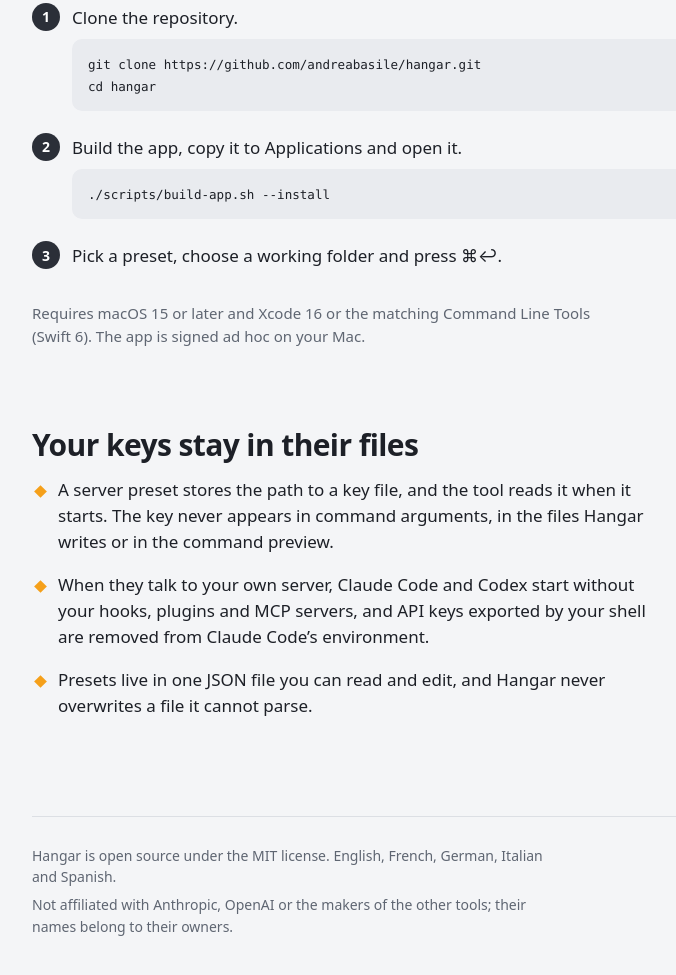
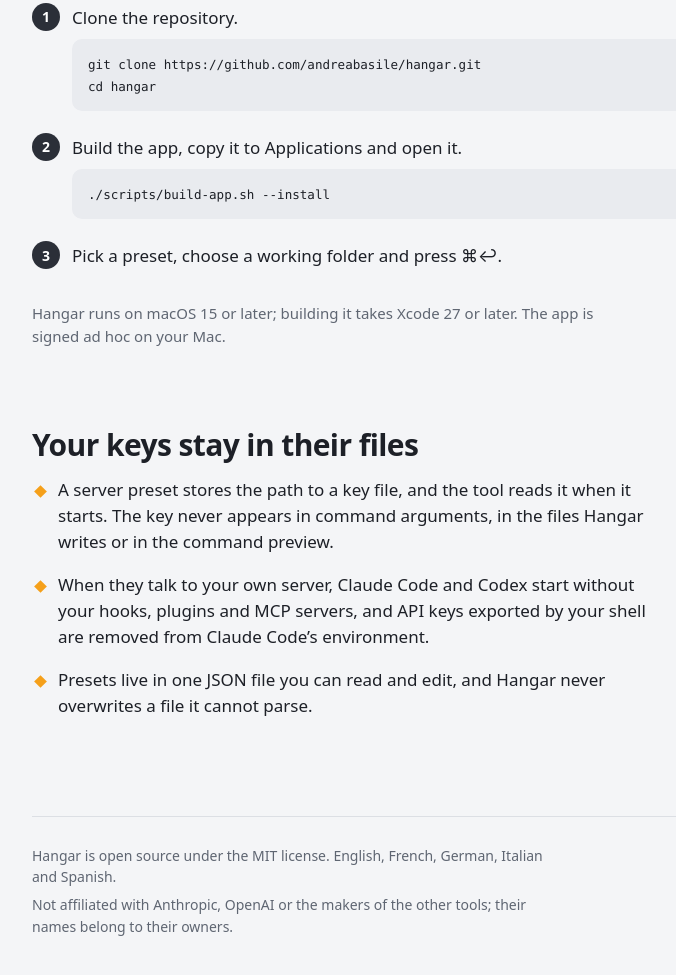
Before and after one commit to andreabasile/hangar, a plain HTML site: page docs/index.html in a window 1280 px wide. Shown: the part 2827-3802 px from the top of the page, without its empty margins (96-772 px from the left). Drawn offline with Linux system fonts and the light colour scheme.

Commit message:
Run CI on Xcode 27 and state the real build requirement
Xcode 26.6 copies String Catalogs into the bundle instead of compiling
them, so the localization tests found no .lproj and failed on CI.

Co-Authored-By: Claude Opus 5.5 <noreply@anthropic.com>

```diff
--- a/docs/index.html
+++ b/docs/index.html
@@ -252,7 +252,7 @@ cd hangar</code></pre></div></li>
         <li><div><p>Build the app, copy it to Applications and open it.</p><pre><code>./scripts/build-app.sh --install</code></pre></div></li>
         <li><div><p>Pick a preset, choose a working folder and press ⌘↩.</p></div></li>
       </ol>
-      <p class="requires">Requires macOS 15 or later and Xcode 16 or the matching Command Line Tools (Swift 6). The app is signed ad hoc on your Mac.</p>
+      <p class="requires">Hangar runs on macOS 15 or later; building it takes Xcode 27 or later. The app is signed ad hoc on your Mac.</p>
     </section>
 
     <section aria-labelledby="private">
```
Also changed, not shown: 2 other files.
